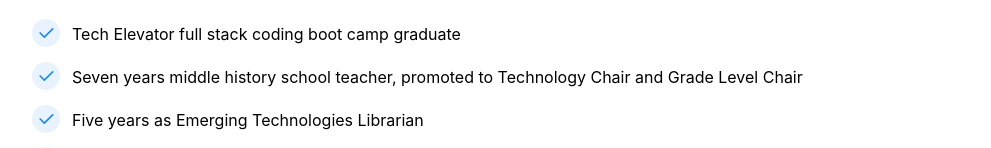
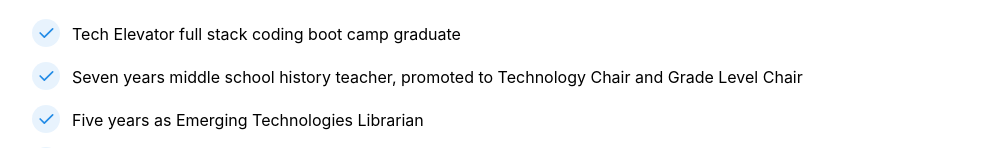
Before and after one commit to sxflynn/portfolio, a React (Vite) app: page / in a window 1280 px wide. Shown: the part 797-945 px from the top of the page, without its empty margins (144-1135 px from the left). Built offline with nearby package versions, Linux system fonts and the light colour scheme.

Commit message:
grammar hot fix on Home.tsx

```diff
--- a/src/pages/Home/Home.tsx
+++ b/src/pages/Home/Home.tsx
@@ -148,7 +148,7 @@ const Home = () => {
       >
         <ListItem>Tech Elevator full stack coding boot camp graduate</ListItem>
         <ListItem>
-          Seven years middle history school teacher, promoted to Technology
+          Seven years middle school history teacher, promoted to Technology
           Chair and Grade Level Chair
         </ListItem>
         <ListItem>Five years as Emerging Technologies Librarian</ListItem>
```
